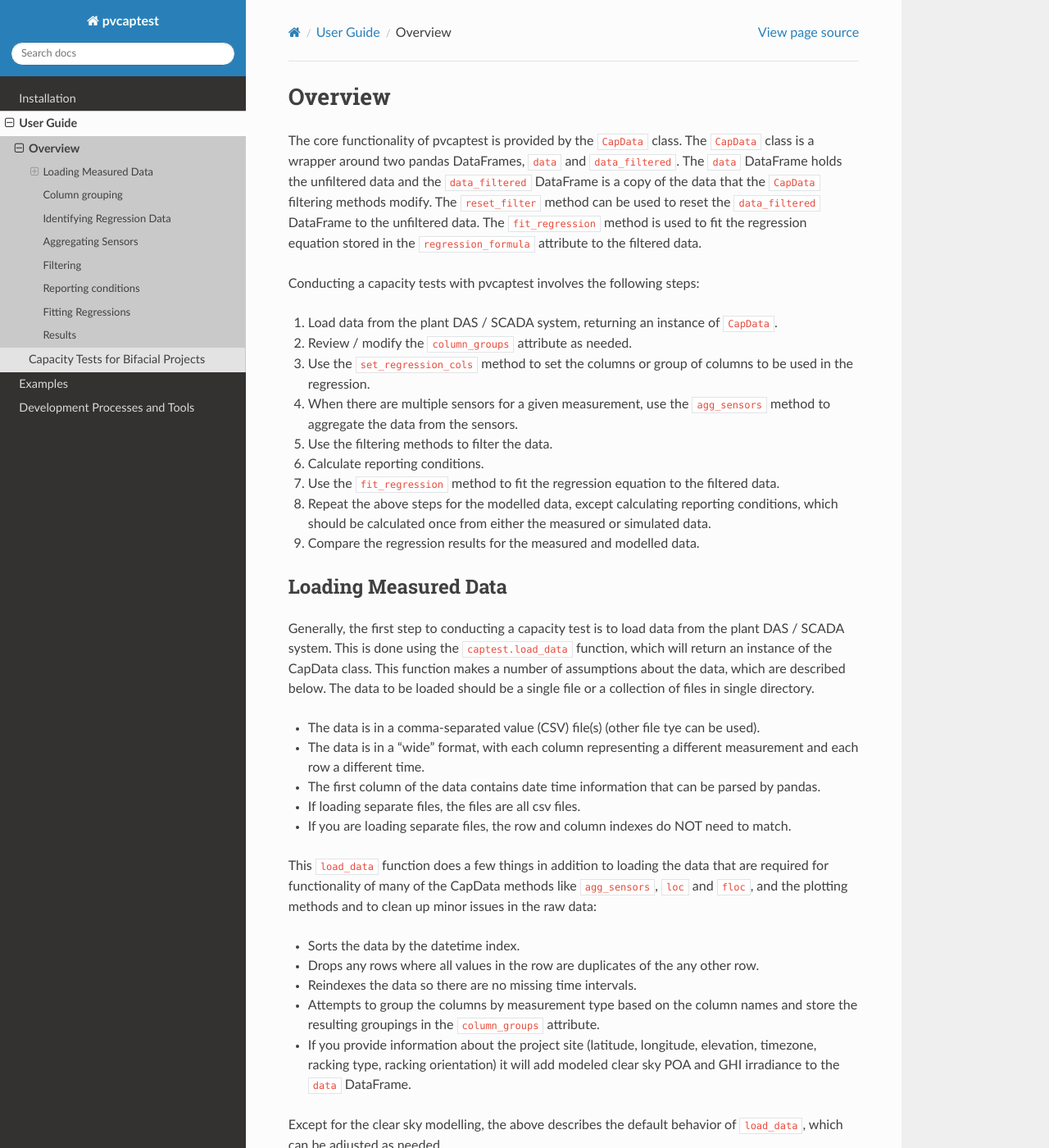
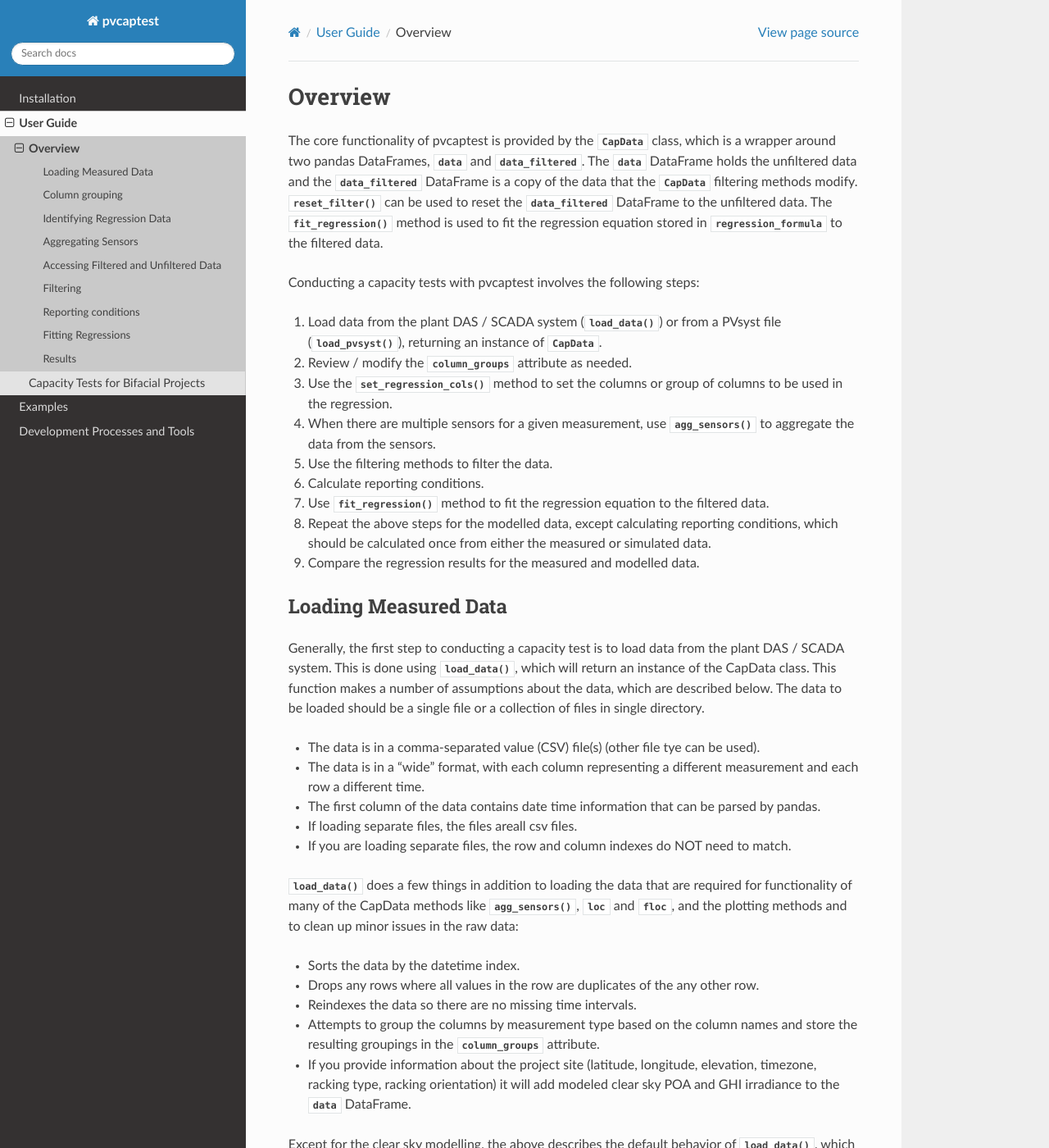
Before and after one commit to pvcaptest/pvcaptest, a Sphinx documentation site: the page built from docs/user_guide/dataload.rst, in a window 1280 px wide and 1400 px high. Shown: the whole window at 82% size. Built offline with Sphinx 7.4.7 and the Read the Docs theme 2.0.0, drawn with Linux system fonts in a browser that asks for light colours; pages that are not in the unit, such as notebooks, are missing from menus; some of the changed text lies outside the part shown.

Commit message:
Changes refs to package from literal text to domain refs

```diff
--- a/docs/user_guide/dataload.rst
+++ b/docs/user_guide/dataload.rst
@@ -2,56 +2,56 @@
 
 Overview
 ========
-The core functionality of pvcaptest is provided by the ``CapData`` class. The ``CapData`` class is a wrapper around two pandas DataFrames, ``data`` and ``data_filtered``. The ``data`` DataFrame holds the unfiltered data and the ``data_filtered`` DataFrame is a copy of the data that the ``CapData`` filtering methods modify. The ``reset_filter`` method can be used to reset the ``data_filtered`` DataFrame to the unfiltered data. The ``fit_regression`` method is used to fit the regression equation stored in the ``regression_formula`` attribute to the filtered data.
+The core functionality of pvcaptest is provided by the :py:class:`~captest.capdata.CapData` class, which is a wrapper around two pandas DataFrames, :py:attr:`data` and :py:attr:`data_filtered`. The :py:attr:`data` DataFrame holds the unfiltered data and the :py:attr:`data_filtered` DataFrame is a copy of the data that the :py:class:`~captest.capdata.CapData` filtering methods modify. :py:meth:`~captest.capdata.CapData.reset_filter` can be used to reset the :py:attr:`data_filtered` DataFrame to the unfiltered data. The :py:meth:`~captest.capdata.CapData.fit_regression` method is used to fit the regression equation stored in :py:attr:`regression_formula` to the filtered data.
 
 Conducting a capacity tests with pvcaptest involves the following steps:
 
-1. Load data from the plant DAS / SCADA system, returning an instance of ``CapData``.
-2. Review / modify the ``column_groups`` attribute as needed.
-3. Use the ``set_regression_cols`` method to set the columns or group of columns to be used in the regression.
-4. When there are multiple sensors for a given measurement, use the ``agg_sensors`` method to aggregate the data from the sensors.
+1. Load data from the plant DAS / SCADA system (:py:func:`~captest.io.load_data`) or from a PVsyst file (:py:func:`~captest.load_pvsyst`), returning an instance of :py:class:`~captest.capdata.CapData`.
+2. Review / modify the :py:attr:`~captest.capdata.CapData.column_groups` attribute as needed.
+3. Use the :py:meth:`~captest.capdata.CapData.set_regression_cols` method to set the columns or group of columns to be used in the regression.
+4. When there are multiple sensors for a given measurement, use :py:meth:`~captest.capdata.CapData.agg_sensors` to aggregate the data from the sensors.
 5. Use the filtering methods to filter the data.
 6. Calculate reporting conditions.
-7. Use the ``fit_regression`` method to fit the regression equation to the filtered data.
+7. Use :py:meth:`~captest.capdata.CapData.fit_regression` method to fit the regression equation to the filtered data.
 8. Repeat the above steps for the modelled data, except calculating reporting conditions, which should be calculated once from either the measured or simulated data.
 9. Compare the regression results for the measured and modelled data.
 
 
 Loading Measured Data
 ---------------------
-Generally, the first step to conducting a capacity test is to load data from the plant DAS / SCADA system. This is done using the ``captest.load_data`` function, which will return an instance of the CapData class. This function makes a number of assumptions about the data, which are described below. The data to be loaded should be a single file or a collection of files in single directory.
+Generally, the first step to conducting a capacity test is to load data from the plant DAS / SCADA system. This is done using :py:func:`~captest.io.load_data`, which will return an instance of the CapData class. This function makes a number of assumptions about the data, which are described below. The data to be loaded should be a single file or a collection of files in single directory.
 
 - The data is in a comma-separated value (CSV) file(s) (other file tye can be used).
 - The data is in a "wide" format, with each column representing a different measurement and each row a different time.
 - The first column of the data contains date time information that can be parsed by pandas.
-- If loading separate files, the files are all csv files.
+- If loading separate files, the files areall csv files.
 - If you are loading separate files, the row and column indexes do NOT need to match.
 
-This ``load_data`` function does a few things in addition to loading the data that are required for functionality of many of the CapData methods like ``agg_sensors``, ``loc`` and ``floc``, and the plotting methods and to clean up minor issues in the raw data:
+:py:func:`~captest.io.load_data` does a few things in addition to loading the data that are required for functionality of many of the CapData methods like :py:meth:`~captest.capdata.CapData.agg_sensors`, :py:attr:`~captest.capdata.CapData.loc` and :py:attr:`~captest.capdata.CapData.floc`, and the plotting methods and to clean up minor issues in the raw data:
 
 - Sorts the data by the datetime index.
 - Drops any rows where all values in the row are duplicates of the any other row.
 - Reindexes the data so there are no missing time intervals.
-- Attempts to group the columns by measurement type based on the column names and store the resulting groupings in the ``column_groups`` attribute.
-- If you provide information about the project site (latitude, longitude, elevation, timezone, racking type, racking orientation) it will add modeled clear sky POA and GHI irradiance to the ``data`` DataFrame.
+- Attempts to group the columns by measurement type based on the column names and store the resulting groupings in the :py:attr:`column_groups` attribute.
+- If you provide information about the project site (latitude, longitude, elevation, timezone, racking type, racking orientation) it will add modeled clear sky POA and GHI irradiance to the :py:attr:`data` DataFrame.
 
-Except for the clear sky modelling, the above describes the default behavior of ``load_data``, which can be adjusted as needed.
+Except for the clear sky modelling, the above describes the default behavior of :py:func:`~captest.io.load_data`, which can be adjusted as needed.
 
-If you are loading data from multiple files and the column headings to match across the files, then ``load_data`` will create attempt to join the data by taking the union of the row and column indexes for all files.
+If you are loading data from multiple files and the column headings to match across the files, then :py:func:`~captest.io.load_data` will create attempt to join the data by taking the union of the row and column indexes for all files.
 
-Internally, ``load_data`` uses an instance of the ``DataLoader`` class, which is available in the ``data_loader`` attribute of the returned ``CapData`` instance.
+Internally, :py:func:`~captest.io.load_data` uses an instance of the :py:class:`~capdata.io.DataLoader` class, which is available in the :py:attr:`~captest.capdata.CapData.data_loader` attribute of the returned :py:class:`~captest.capdata.CapData` instance.
 
-Loading other file types
-^^^^^^^^^^^^^^^^^^^^^^^^^
-Loading data from filetypes other than CSV is possible by passing a custom function to the ``file_reader`` argument of ``load_data``. Also, the extension needs to be based as an kwarg, e.g. ``extension='xlsx'``.
+.. note::
 
-Modifying the CapData.data DataFrame
-^^^^^^^^^^^^^^^^^^^^^^^^^^^^^^^^^^^^
-If it is necessary to modify the DataFrame in the ``data`` attribute to add columns or convert units, it best to do that immediately after loading the data. Followed by calling ``reset_filters``, which will overwrite the ``data_filtered`` DataFrame with the modified ``data`` DataFrame.
+    Loading data from filetypes other than CSV is possible by passing a custom function to the ``file_reader`` argument of :py:func:`~captest.io.load_data`. Also, the extension needs to be passed as a kwarg, e.g. ``extension='xlsx'``.
+
+.. note::
+
+    If it is necessary to modify the :py:attr:`data` DataFrame to add columns or convert units, it best to do that immediately after loading the data. Followed by calling :py:meth:`~captest.capdata.CapData.reset_filters`, which will overwrite the :py:attr:`data_filtered` DataFrame with the modified :py:attr:`data` DataFrame.
 
 Column grouping
 ---------------
-As mentioned above, much of the functionality of pvcaptest relies on the groupings of the columns of data by measurement type that is stored in the ``column_groups`` attribute. The ``column_groups`` is an instance of the ``ColumnGroups`` class, but can also be set to a standard python dictionary. The ``column_groups`` maps a label for each group to a list of the column headings that are in each group.
+As mentioned above, much of the functionality of pvcaptest relies on the groupings of the columns of data by measurement type that is stored in :py:attr:`column_groups`, which is an instance of the :py:class:`~captest.columngroups.ColumnGroups` class, but can also be set to a standard python dictionary. :py:attr:`column_groups` maps a label for each group to a list of the column headings that are in each group.
 
 For example, the first two groups from the Complete Capacity Test example are shown below:
 
@@ -68,41 +68,45 @@
         ],
     }
 
-The ``ColumnGroups`` class provides some convenient features: nice display of the groupings for review and groups as attributes. Having group id as attributes allows groups of columns to be easily accessed using tab completion in Jupyter notebook.
+The :py:class:`~captest.columngroups.ColumnGroups` class provides some convenient features: nice display of the groupings for review and groups as attributes. Having group id as attributes allows groups of columns to be easily accessed using tab completion in Jupyter notebook.
 
 Due to the very wide range of conventions for naming in DAS / SCADA systems, the default approach to grouping columns often fails to return a satisfactory grouping of the columns. This can be addressed by providing an explicit mapping of column group ids to column names in an external file. To do this the path to the file should be passed to ``group_columns``. Excel, JSON, and YAML files are all options. JSON and Yaml must parse to a python dictionary with keys that are string ids of the groups and values that are lists of column names.
 
-When using an excel file the first column should contain the group ids and the second column should contain all the column headings. The group names do not need to repeated. There should be no header row in the excel file. The most convenient way to create an Excel file specifying the groupings is to run ``load_data`` twice:
+When using an excel file the first column should contain the group ids and the second column should contain all the column headings. The group names do not need to repeated. There should be no header row in the excel file. The most convenient way to create an Excel file specifying the groupings is to run :py:meth:`~captest.io.load_data` twice:
 
-1. Run ``load_data`` with ``column_groups_template`` set to True. This will create an Excel file with the column headings in the second column and save it to the same directory as the data files.
+1. Run :py:func:`~captest.io.load_data` with ``column_groups_template`` set to ``True``. This will create an Excel file with the column headings in the second column and save it to the same directory as the data files.
 2. Re-order the column headings as necessary and add group ids to the first column.
-3. Run ``load_data`` again with ``column_groups_template`` set to False and ``group_columns`` set to the path to the Excel.
+3. Run :py:func:`~captest.io.load_data` again with ``column_groups_template`` set to ``False`` and ``group_columns`` set to the path to the Excel.
 
-Screenshot of the excel file loaded in the Concise Example Capacity Test:
+Screenshot of the excel file loaded in the Concise Example Capacity Test showing the format for defining a column grouping in an Excel file:
 
 .. image:: ../_images/example_excel_column_grouping.png
+
+.. note::
+
+    The column names in the column groups template excel file are sorted alphabetically after reversing the names, so names with the same ending are grouped together. This is often a good starting point for grouping the columns, but it is not always correct, so review carefully!
 
 Identifying Regression Data
 ---------------------------
 To perform the regression pvcaptest uses `statsmodels <https://www.statsmodels.org/stable/index.html>`_, which in turn `relies on patsy <https://www.statsmodels.org/stable/examples/notebooks/generated/formulas.html>`_ to simplify specifying regression equations.
 
-By default the ASTM E2848 regression equation is defined in the ``regression_formula`` attribute:
+By default the ASTM E2848 regression equation is defined in the :py:attr:`regression_formula` attribute:
 
 .. code-block:: Python
 
         'power ~ poa + I(poa * poa) + I(poa * t_amb) + I(poa * w_vel) - 1'
 
-Patsy and Statsmodels expect to find columns with the `power`, `poa`, `t_amb`, and `w_vel` headings in the DataFrame passed to fit the regression. Rather than requiring those headings to be in the ``data`` DataFrame, pvcaptest requires the user to specify which columns or *group of columns* are to be used in the regression in the ``regression_cols`` attribute. The ``set_regression_cols`` method can used to identify column headings or column group ids (``column_groups`` keys). Or a ``regression_cols`` can be set to a dictionary mapping the regression terms defined in the ``regression_formula`` to the column headings or ``column_groups`` id.
+Patsy and Statsmodels expect to find columns with the `power`, `poa`, `t_amb`, and `w_vel` headings in the DataFrame passed to fit the regression. Rather than requiring those headings to be in the :py:attr:`data` DataFrame, pvcaptest requires the user to specify which columns or *group of columns* are to be used in the regression in :py:attr:`regression_cols`. The :py:meth:`~captest.capdata.CapData.set_regression_cols` method can used to identify column headings or column group ids (:py:attr:`column_groups` keys). Or :py:attr:`regression_cols` can be set to a dictionary mapping the regression terms defined in the :py:attr:`regression_formula` to the column headings or :py:attr:`column_groups` id.
 
 The ability to map a regression term to a group of columns is useful when there are multiple sensors for a given measurement, as described in the next section.
 
 Aggregating Sensors
 -------------------
-The ``agg_sensors`` method can be used to aggregate data from multiple sensors into a single column. This is useful when there are multiple sensors for a given measurement. Any combination of groups of columns and aggregation functions can be passed. By default the groups of columns assigned to the 'power', 'poa', 't_amb', and 'w_vel' keys in the `regression_cols` attribute are aggregated by summing the power and averaging the POA irradiance, ambient temperature, and wind speed columns.
+:py:meth:`~captest.capdata.CapData.agg_sensors` can be used to aggregate data from multiple sensors into a single column. This is useful when there are multiple sensors for a given measurement. Any combination of groups of columns and aggregation functions can be passed. By default the groups of columns assigned to the ``power``, ``poa``, ``t_amb``, and ``w_vel`` keys in the :py:attr:`regression_cols` attribute are aggregated by summing the power and averaging the POA irradiance, ambient temperature, and wind speed columns.
 
-``agg_sensors`` adds the resulting aggregated columns to the ``data`` and ``data_filtered`` dataframes. If ``regression_cols`` included a group of columns that was aggregated, the ``regression_cols`` attribute is updated to map the regression term to the aggregated column.
+:py:meth:`~captest.capdata.CapData.agg_sensors` adds the resulting aggregated columns to the :py:attr:`data` and :py:attr:`data_filtered` dataframes. If :py:attr:`regression_cols` included a group of columns that was aggregated, :py:attr:`regression_cols` is updated to map the regression term to the aggregated column.
 
-For example, if the ``regression_cols`` attribute was set to the following:
+For example, if the :py:attr:`regression_cols` attribute was set to the following:
 
 .. code-block:: Python
 
@@ -113,9 +117,9 @@
         'w_vel': 'wind',
     }
 
-Where ``irr_poa``, ``temp_amb``, and ``wind`` are the ids of groups of columns ``column_groups``.
+Where ``irr_poa``, ``temp_amb``, and ``wind`` are the ids of groups of columns in :py:attr:`column_groups`.
 
-When agg_sensors is called with the default arguments, the ``regression_cols`` attribute is updated to the following:
+When agg_sensors is called with the default arguments, :py:attr:`regression_cols` is updated to the following:
 
 .. code-block:: Python
 
@@ -126,29 +130,32 @@
         'w_vel': 'wind_amb_mean_agg',
     }
 
-where ``irr_poa_mean_agg``, ``temp_amb_mean_agg``, and ``wind_amb_mean_agg`` are the ids of the aggregated columns in ``data`` and ``data_filtered`` and these columns will be used when fitting the regression.
+where ``irr_poa_mean_agg``, ``temp_amb_mean_agg``, and ``wind_amb_mean_agg`` are the ids of the aggregated columns in :py:attr:`data` and :py:attr:`data_filtered` and these columns will be used when fitting the regression.
+
+Accessing Filtered and Unfiltered Data
+--------------------------------------
 
 Filtering
 ---------
-The ``CapData`` class provides a variety of methods for filtering as described in ASTM E2848. These methods are all begin with "filter\_" and are well described in the docstrings of each method.
+The :py:class:`~captest.capdata.CapData` class provides a variety of methods for filtering as described in ASTM E2848. These methods are all begin with "filter\_" and are well described in the docstrings of each method.
 
-Running filters removes data from the ``data_filtered`` DataFrame. Each subsequent filtering method called will be applied to the ``data_filtered`` DataFrame, so the overall filtering is cumulative.
+Running filters removes data from :py:attr:`data_filtered`. Each subsequent filtering method called will be applied to :py:attr:`data_filtered`, so the overall filtering is cumulative.
 
-The ``reset_filter`` method can be used to reset the ``data_filtered`` DataFrame to the unfiltered data.
+:py:meth:`~captest.capdata.CapData.reset_filter` method can be used to reset the :py:attr:`data_filtered` DataFrame to the unfiltered data.
 
-The ``get_summary`` method will return a summary dataframe showing the number of rows in the ``data_filtered`` DataFrame before and after each filter was applied, the name of the each filter, and the arguments passed when calling each filter.
+The :py:meth:`~captest.capdata.CapData.get_summary` method will return a summary dataframe showing the number of rows in the :py:attr:`data_filtered` DataFrame before and after each filter was applied, the name of the each filter, and the arguments passed when calling each filter.
 
 Reporting conditions
 --------------------
-The ``rep_cond`` method can be used to calculate the reporting conditions. The reporting conditions are calculated for columns mapped to the ``regression_col`` terms ``poa``, ``t_amb``, and ``w_vel`` and are stored in the ``rc`` attribute.
+:py:meth:`~captest.capdata.CapData.rep_cond` can be used to calculate the reporting conditions. The reporting conditions are calculated for columns mapped to the :py:attr:`regression_col` terms ``poa``, ``t_amb``, and ``w_vel`` and are stored in the :py:attr:`rc` attribute.
 
-Currently there is not functionality to calculate reporting conditions for other regression terms for cases where the default regression formula has been changed. But, the reporting conditions can be calculated manually and assigned to the ``rc`` attribute as a dataframe.
+Currently there is not functionality to calculate reporting conditions for other regression terms for cases where the default regression formula has been changed. But, the reporting conditions can be calculated manually and assigned to the :py:attr:`rc` attribute as a dataframe.
 
 The "Reporting Conditions and Predicted Capacities" example demonstrates the reporting condition functionality in more detail.
 
 Fitting Regressions
 -------------------
-The ``fit_regression`` method is used to fit the regression equation stored in the ``regression_formula`` attribute to the filtered data. The statsmodels `regression results <https://www.statsmodels.org/stable/generated/statsmodels.regression.linear_model.RegressionResults.html#statsmodels.regression.linear_model.RegressionResults>`_ are stored in the ``regression_results`` attribute.
+:py:meth:`~captest.capdata.CapData.fit_regression` is used to fit the regression equation stored in :py:attr:`regression_formula` to the filtered data. The statsmodels `regression results <https://www.statsmodels.org/stable/generated/statsmodels.regression.linear_model.RegressionResults.html#statsmodels.regression.linear_model.RegressionResults>`_ are stored in the :py:attr:`regression_results` attribute.
 
 By default a summary showing the results of the regression is printed, similar to below:
 
```
